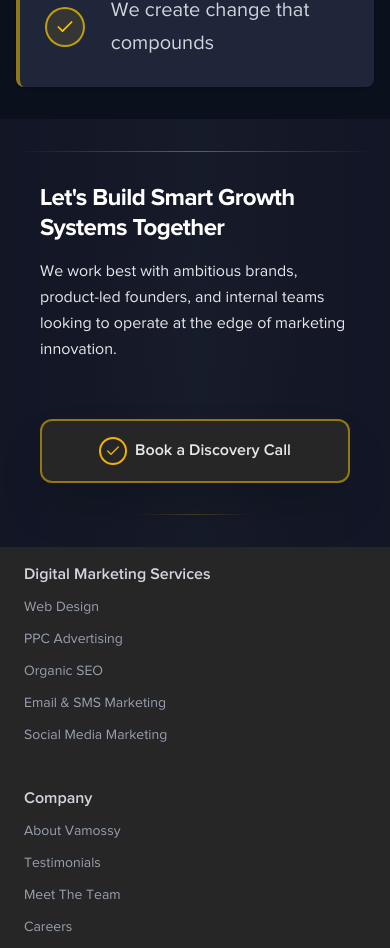
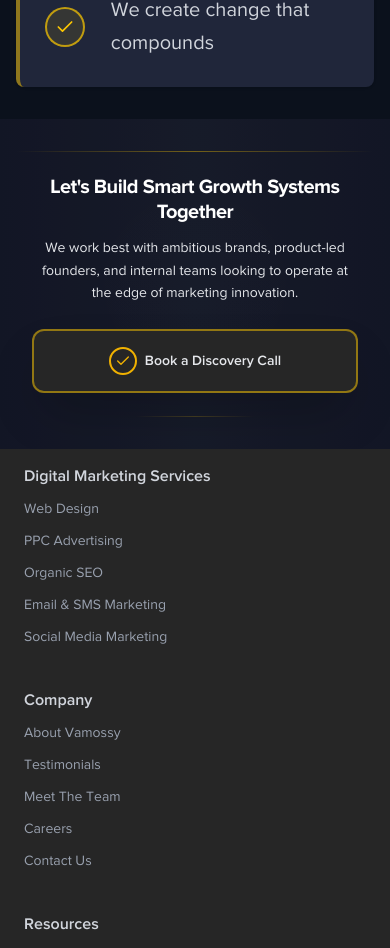
Before and after one commit to judeandy1999/vamossy.com, a Next.js app: page /consulting in a window 390 px wide. Shown: the part 5833-6781 px from the top of the page. Built offline with nearby package versions, Linux system fonts and the light colour scheme; no server answers.

Commit message:
feat: enhance layout and responsiveness in LetsBuild component

```diff
--- a/components/consulting/lets-build.jsx
+++ b/components/consulting/lets-build.jsx
@@ -21,7 +21,7 @@ export default function LetsBuild() {
     return (
         <Container className='!bg-gradient-to-r from-[#1a1f35] via-[#20263a] to-[#1a1f35]'>
             {/* Trust Bar Section - Enhanced Design */}
-            <div className="relative flex flex-col justify-center items-center min-h-[20vh] w-full px-6 py-8 z-10">
+            <div className="relative flex flex-col justify-center items-center min-h-[20vh] w-full px-4 sm:px-6 py-6 sm:py-8 z-10">
                 {/* Subtle top border with gradient */}
                 <div className="absolute top-0 left-0 right-0 h-px bg-gradient-to-r from-transparent via-yellow-400/40 to-transparent"></div>
 
@@ -31,28 +31,28 @@ export default function LetsBuild() {
                 </div>
 
                 <div className="max-w-7xl mx-auto w-full relative z-10">
-                    <div className="flex flex-col lg:flex-row lg:items-center lg:justify-between gap-8 lg:gap-12">
-                        <div className="flex-1 relative lg:pr-10">
+                    <div className="flex flex-col lg:flex-row lg:items-center lg:justify-between gap-6 sm:gap-8 lg:gap-12">
+                        <div className="flex-1 relative lg:pr-10 text-center sm:text-left">
                             <div className="absolute -left-6 top-0 w-1 h-full bg-gradient-to-b from-yellow-400 to-yellow-600 rounded-full hidden lg:block"></div>
 
-                            <h2 className="text-2xl sm:text-3xl lg:text-4xl xl:text-5xl font-bold text-white leading-tight mb-4 tracking-tight">
+                            <h2 className="text-xl sm:text-2xl md:text-3xl lg:text-4xl xl:text-5xl font-bold text-white leading-tight mb-3 sm:mb-4 tracking-tight">
                                 Let's Build Smart Growth Systems Together
                             </h2>
-                            <p className="text-base sm:text-lg lg:text-xl text-gray-200 leading-relaxed font-medium max-w-4xl mb-6 lg:mb-0">
+                            <p className="text-sm sm:text-base md:text-lg lg:text-xl text-gray-200 leading-relaxed font-medium max-w-4xl lg:mb-0">
                                 We work best with ambitious brands, product-led founders, and internal teams looking to operate at the edge of marketing innovation.
                             </p>
                         </div>
 
                         {/* Right: Enhanced CTA Button */}
-                        <div className="flex-shrink-0 w-full lg:w-auto">
-                            <div className="relative">
+                        <div className="flex-shrink-0 w-full sm:w-auto lg:w-auto flex justify-center sm:justify-start lg:justify-end">
+                            <div className="relative w-full sm:w-auto">
                                 {/* Enhanced glow effect */}
                                 <div className="absolute -inset-2 bg-gradient-to-r from-yellow-400/30 to-yellow-600/30 rounded-2xl blur-lg opacity-0 group-hover:opacity-100"></div>
                                 <HeroButton
                                     onClick={handleBookNowClick}
                                     icon={Check}
                                     delay={0.2}
-                                    className="relative w-full lg:w-[320px] text-base font-bold shadow-2xl hover:shadow-yellow-400/25 border-yellow-400/50 hover:border-yellow-400"
+                                    className="relative w-full sm:w-auto lg:w-[320px] text-sm sm:text-base font-bold shadow-2xl hover:shadow-yellow-400/25 border-yellow-400/50 hover:border-yellow-400"
                                 >
                                     Book a Discovery Call
                                 </HeroButton>
```
